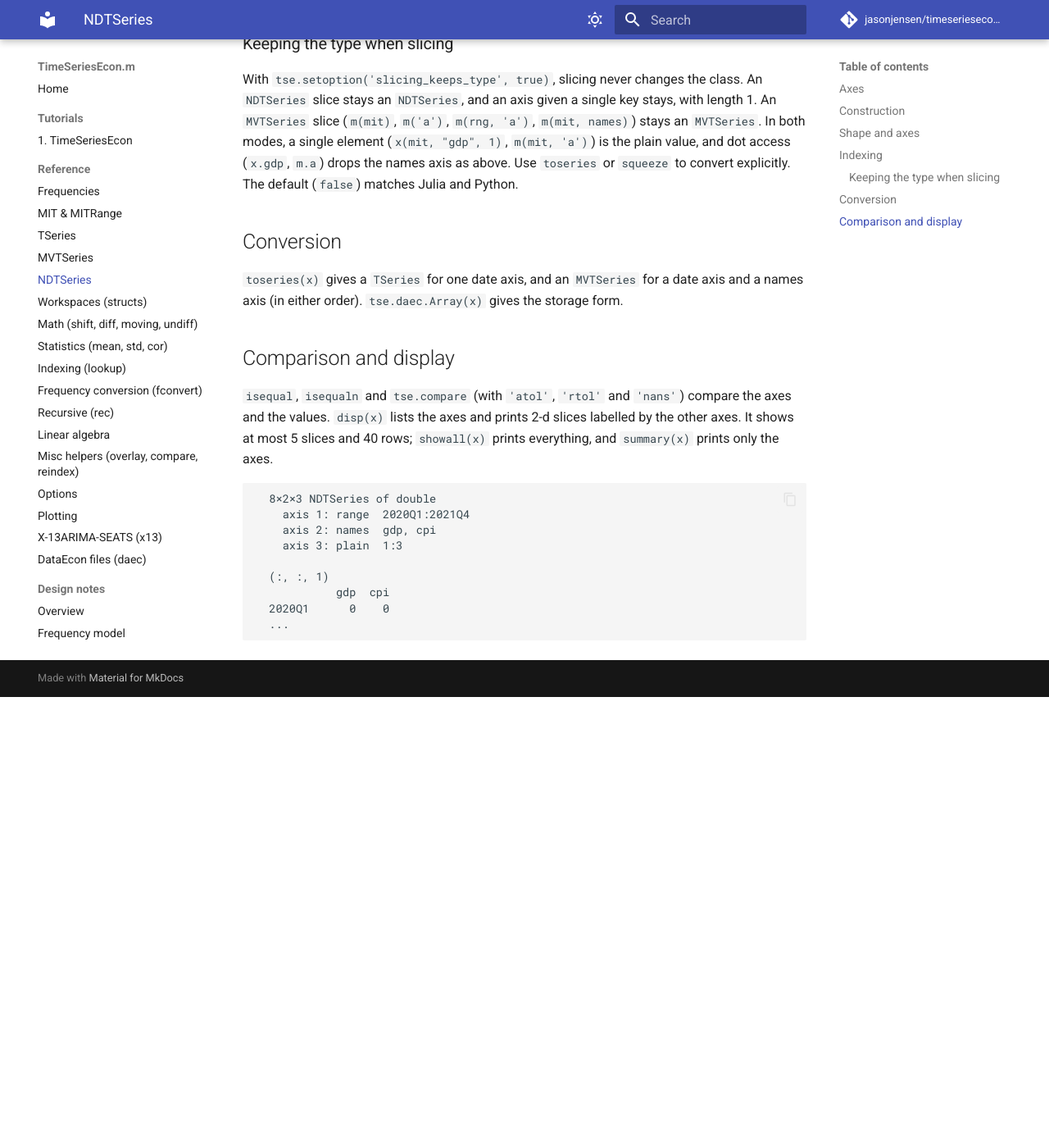
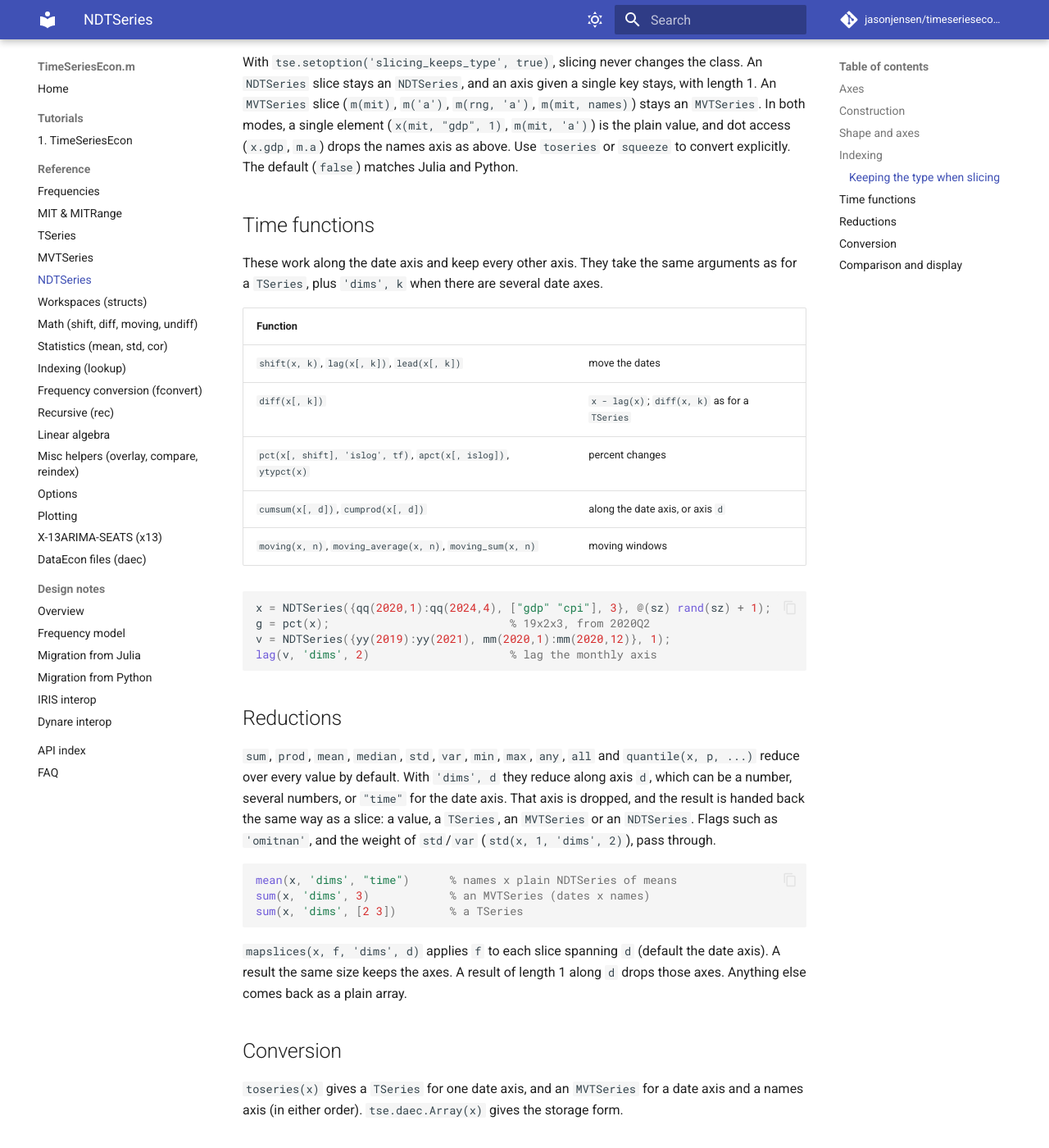
Before and after one commit to jasonjensen/TimeSeriesEcon.m, an MkDocs documentation site: the page built from docs/reference/ndtseries.md, in a window 1280 px wide and 1400 px high, scrolled down 3058 px. Shown: the whole window at 82% size. Built offline with MkDocs 1.6.1 and Material for MkDocs 9.7.7, drawn with Linux system fonts in a browser that asks for light colours; comment, search, counter and statistics services are not loaded; before the commit the page ends 3908 px from its top, so only the background shows below that; some of the changed text lies outside the part shown.

Commit message:
NDTSeries step 3: time functions, reductions and mapslices
shift/lag/lead, diff, pct/apct/ytypct, cumsum/cumprod and the moving
family work along the date axis ('dims', k when there are several) and
match the TSeries results. sum/prod/mean/median/std/var/min/max/any/all/
quantile reduce over everything, or along 'dims' (numbers or "time"),
dropping that axis and handing the result back like a slice. mapslices
applies a function per slice.

Also fixes MVTSeries std/var with 'dims': the dimension was passed where
std and var expect the weight, so dims=1 gave the population formula and
dims=2 was an error.

Co-Authored-By: Claude Opus 5.5 <noreply@anthropic.com>
Claude-Session: https://claude.ai/code/session_01LsQCKrny1Yg6RbKm3HGPCa

````diff
--- a/docs/reference/ndtseries.md
+++ b/docs/reference/ndtseries.md
@@ -10,9 +10,8 @@ has a labelled N-d series. It follows DataEcon's N-d objects, so it can be
 stored in `.daec` files.
 
 !!! note "Work in progress"
-    This page covers construction, shape, axes, indexing, conversion,
-    comparison and display. Time functions (`lag`, `diff`, `pct`, ...),
-    reductions and arithmetic come in later steps.
+    Arithmetic, concatenation and `fconvert` for NDTSeries come in a later
+    step.
 
 ## Axes
 
@@ -132,6 +131,47 @@ stays, with length 1. An `MVTSeries` slice (`m(mit)`, `m('a')`, `m(rng, 'a')`,
 `m.a`) drops the names axis as above. Use `toseries` or `squeeze` to convert
 explicitly. The default (`false`) matches Julia and Python.
 
+## Time functions
+
+These work along the date axis and keep every other axis. They take the same
+arguments as for a `TSeries`, plus `'dims', k` when there are several date
+axes.
+
+| Function | |
+|---|---|
+| `shift(x, k)`, `lag(x[, k])`, `lead(x[, k])` | move the dates |
+| `diff(x[, k])` | `x - lag(x)`; `diff(x, k)` as for a `TSeries` |
+| `pct(x[, shift], 'islog', tf)`, `apct(x[, islog])`, `ytypct(x)` | percent changes |
+| `cumsum(x[, d])`, `cumprod(x[, d])` | along the date axis, or axis `d` |
+| `moving(x, n)`, `moving_average(x, n)`, `moving_sum(x, n)` | moving windows |
+
+```matlab
+x = NDTSeries({qq(2020,1):qq(2024,4), ["gdp" "cpi"], 3}, @(sz) rand(sz) + 1);
+g = pct(x);                           % 19x2x3, from 2020Q2
+v = NDTSeries({yy(2019):yy(2021), mm(2020,1):mm(2020,12)}, 1);
+lag(v, 'dims', 2)                     % lag the monthly axis
+```
+
+## Reductions
+
+`sum`, `prod`, `mean`, `median`, `std`, `var`, `min`, `max`, `any`, `all` and
+`quantile(x, p, ...)` reduce over every value by default. With `'dims', d` they
+reduce along axis `d`, which can be a number, several numbers, or `"time"` for
+the date axis. That axis is dropped, and the result is handed back the same way
+as a slice: a value, a `TSeries`, an `MVTSeries` or an `NDTSeries`. Flags such as
+`'omitnan'`, and the weight of `std`/`var` (`std(x, 1, 'dims', 2)`), pass
+through.
+
+```matlab
+mean(x, 'dims', "time")      % names x plain NDTSeries of means
+sum(x, 'dims', 3)            % an MVTSeries (dates x names)
+sum(x, 'dims', [2 3])        % a TSeries
+```
+
+`mapslices(x, f, 'dims', d)` applies `f` to each slice spanning `d` (default
+the date axis). A result the same size keeps the axes. A result of length 1
+along `d` drops those axes. Anything else comes back as a plain array.
+
 ## Conversion
 
 `toseries(x)` gives a `TSeries` for one date axis, and an `MVTSeries` for a date
````
Also changed, not shown: 3 other files.
